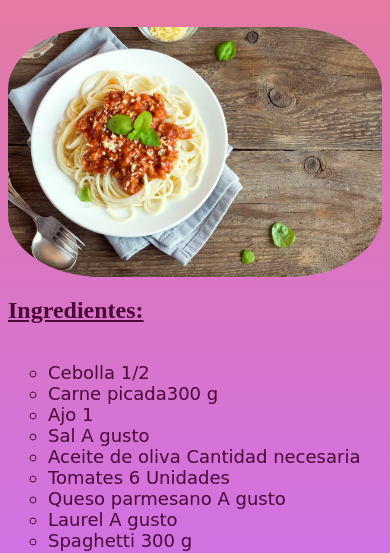
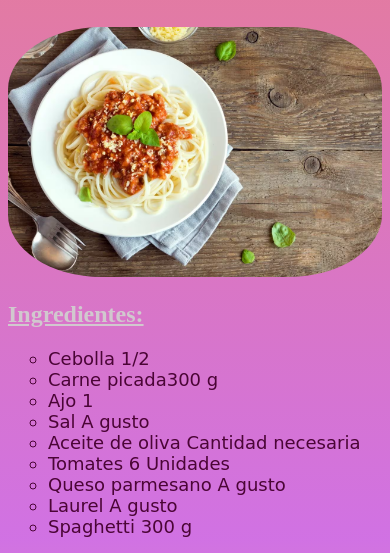
Before and after one commit to JavierMartire/PreEntregable2-JavierMartire, a website: page Entregable.html/Pastas.html in a window 390 px wide. Shown: the part 302-855 px from the top of the page. Drawn offline with Linux system fonts and the light colour scheme.

Commit message:
termine modelo responsive

```diff
--- a/scss/layout/_main.scss
+++ b/scss/layout/_main.scss
@@ -138,7 +138,7 @@ main {
 
       /*Pastas*/
   .section-Pastas-1{
-    display: grid;
+
 
 
     .img-Spaguetti-1{
@@ -147,7 +147,9 @@ main {
 
     }
     .Ingredientes{
-      color: rgb(75, 5, 54);
+
+      display: grid;
+      color: rgb(209, 200, 206);
       text-decoration: underline;
     }
     .ing-Pastas{
```
Also changed, not shown: Entregable.html/Postres.html (+2 -1 lines), css/Estilos.css, 1 other file.
